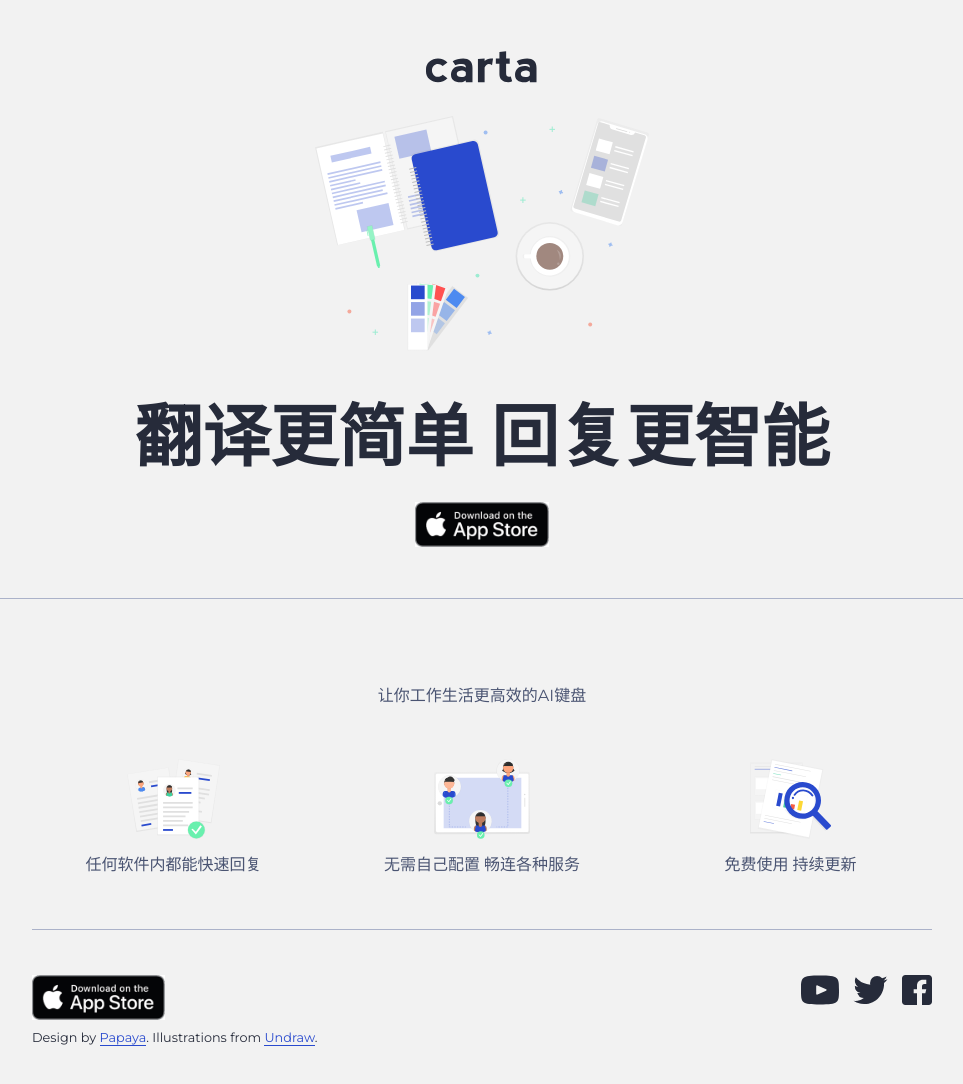
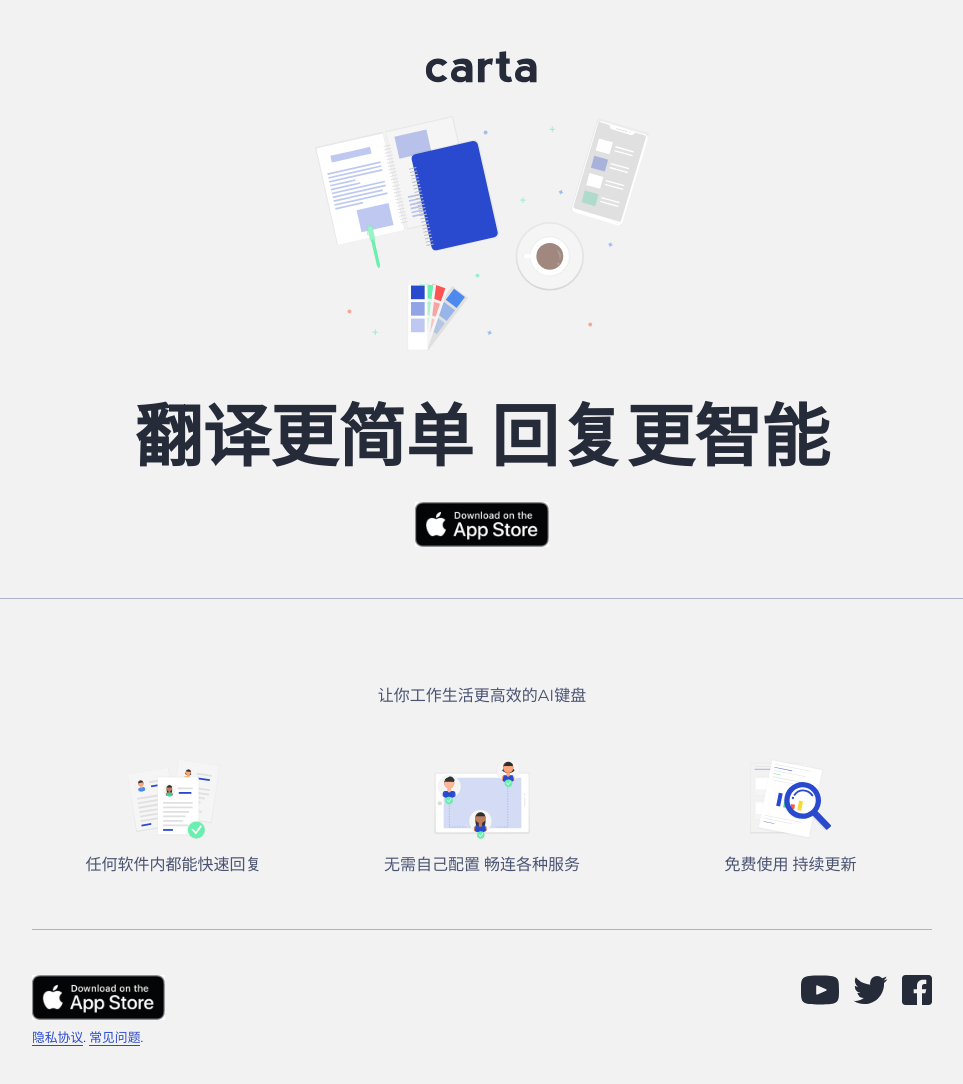
Before and after one commit to Tbxhs/LingoBoard, a plain HTML site: page public/index.html in a window 1280 px wide. Shown: the whole page, without its empty margins (158-1121 px from the left). Drawn offline with nearby package versions, Linux system fonts and the light colour scheme; a web font is replaced by a local one.

Commit message:
Update index.html

```diff
--- a/public/index.html
+++ b/public/index.html
@@ -151,7 +151,7 @@
                         </span>
                         -->
                     </div>
-                    <p class="small">Design by <a href="https://www.papayatemplates.com" class="link link--text">Papaya</a>. Illustrations from&nbsp;<a href="https://undraw.co/" class="link link--text">Undraw</a>.</p>
+                    <p class="small"><a href="https://lingoboard.app/privacypolicy.html" class="link link--text">隐私协议</a>. <a href="https://lingoboard.app/faqs.html" class="link link--text">常见问题</a>.</p>
                 </div>
                 <div class="grid-column mt2 span-half align--right align--center-on-mobile">
                     <ul class="no-bullets list--inline">
```
